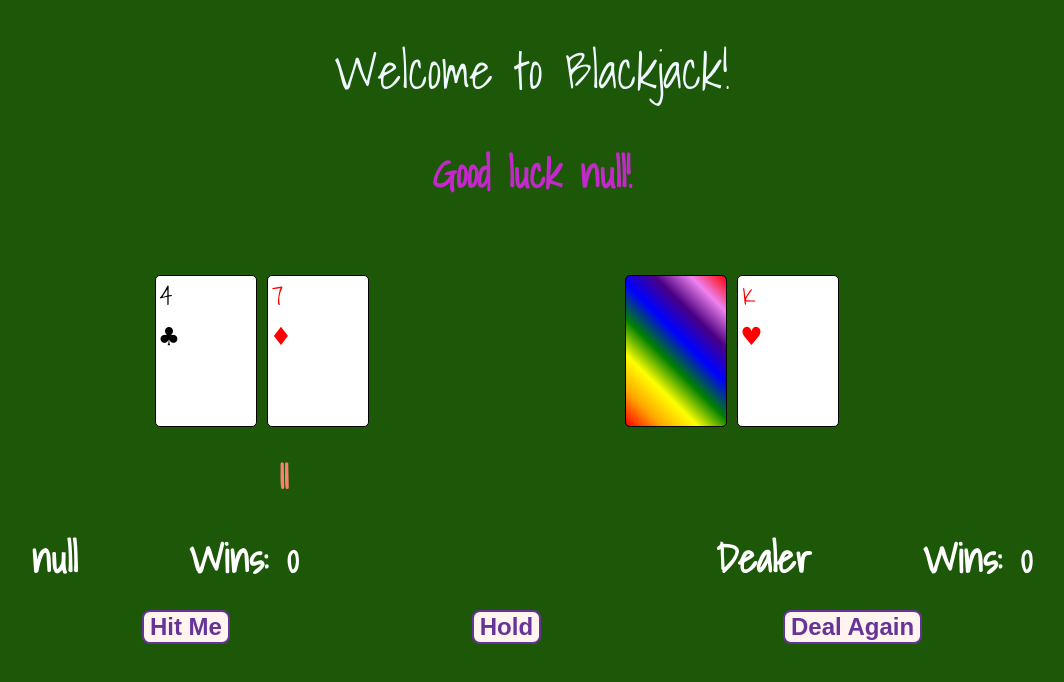
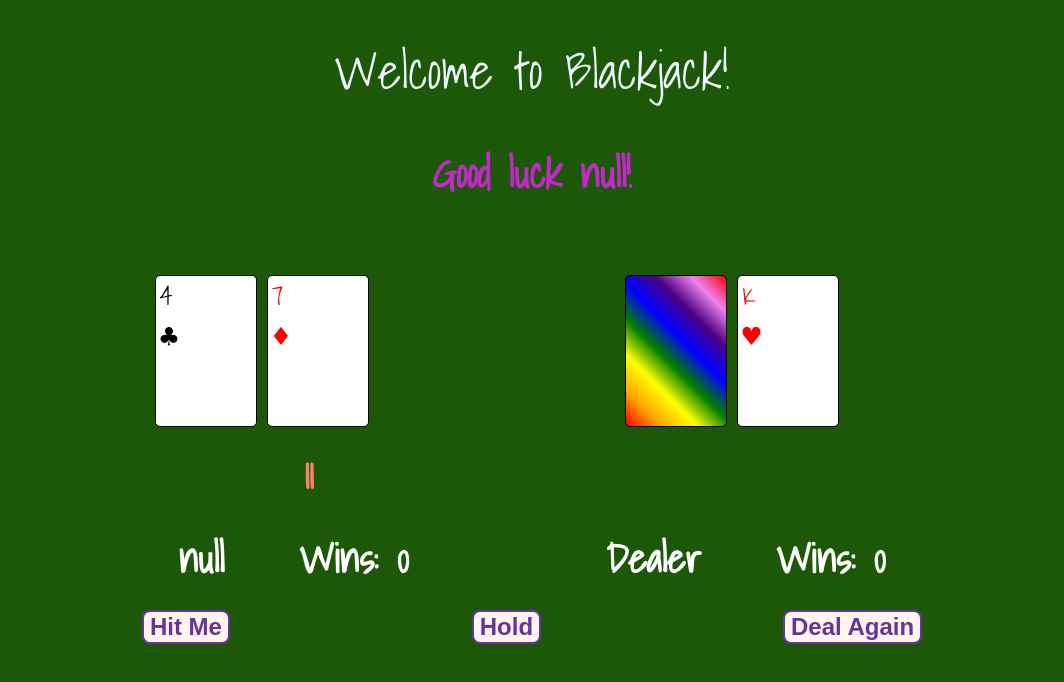
Before and after one commit to jcurti2/BlackJack, a plain HTML site: page blackjack.html in a window 1280 px wide. Shown: the whole page, without its empty margins (108-1172 px from the left). Drawn offline with Linux system fonts and the light colour scheme.

Commit message:
formatted text under cards to be better centered

```diff
--- a/BlackJack.css
+++ b/BlackJack.css
@@ -114,7 +114,7 @@ header{
     display: inline-flex;
     justify-content: center;
     align-items: center;
-    margin-inline-start: 30%;
+    margin-inline-start: 32%;
     color: salmon;
 }
 .Diamonds:before{
@@ -141,9 +141,17 @@ header{
 }
 
 #dealer{
-    margin-inline-start: 25%;
+    margin-inline-start: -5%;
 }
-
+#dealerWins{
+    margin-inline-start: -15%;
+}
+#playerWins{
+    margin-inline-start: -15%;
+}
+#p1{
+    margin-inline-start: 0%;
+}
 @keyframes fadeIn {
     0% { opacity: 0; }
     100% { opacity: 1; }
```
